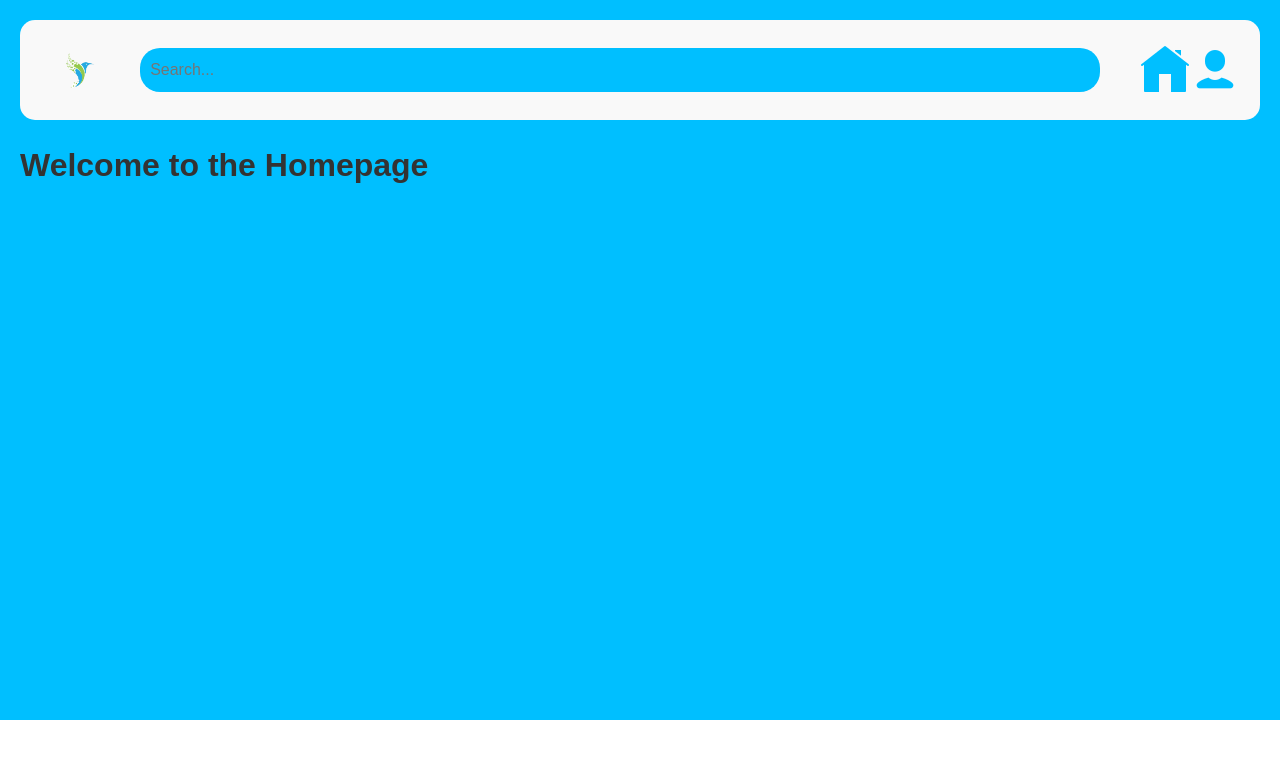
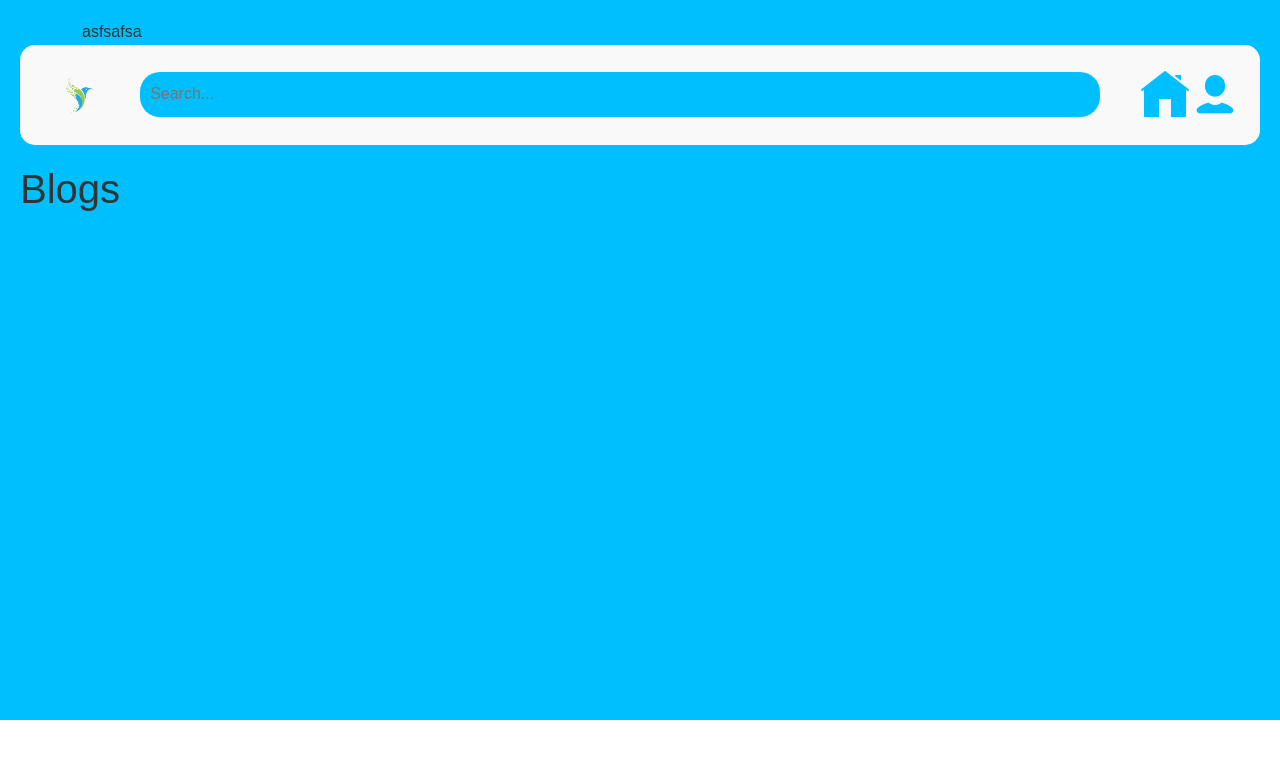
Before and after one commit to NithikonIndy/ProjectSE, a React (Create React App) app in the folder Frontend/: page /home in a window 1280 px wide. Shown: the top 758 px of the page. Built offline with nearby package versions, Linux system fonts and the light colour scheme.

Commit message:
install package-json

```diff
--- a/Frontend/src/Homepage.css
+++ b/Frontend/src/Homepage.css
@@ -68,4 +68,5 @@
   }
 }
 
+
 /* Add more styling for other components as needed */
--- a/Frontend/src/Homepage.js
+++ b/Frontend/src/Homepage.js
@@ -1,4 +1,6 @@
 // Import necessary libraries and components
+// ในไฟล์ JavaScript หรือ React component
+import 'bootstrap/dist/css/bootstrap.min.css';
 import { useNavigate } from 'react-router-dom';
 import React from 'react';
 import './Homepage.css'; // Assume a CSS file for styling
@@ -31,12 +33,16 @@ const HomePage = () => {
 
   return (
     <div className="homepage">
+      <div class="container">
+       asfsafsa
+      </div>
       <Header /> {/* Add the header */}
       {/* Add more content for the homepage as needed */}
-      <h1>Welcome to the Homepage</h1>
+      <h1>Blogs</h1>
       {/* Add more sections, features, or content */}
     </div>
   );
 };
 
+
 export default HomePage;
```
Also changed, not shown: Frontend/package.json (+9 -1 lines), Frontend/src/blog.js (added, +13 -0 lines), 1 other file (tests, documents, lock files or other folders).
